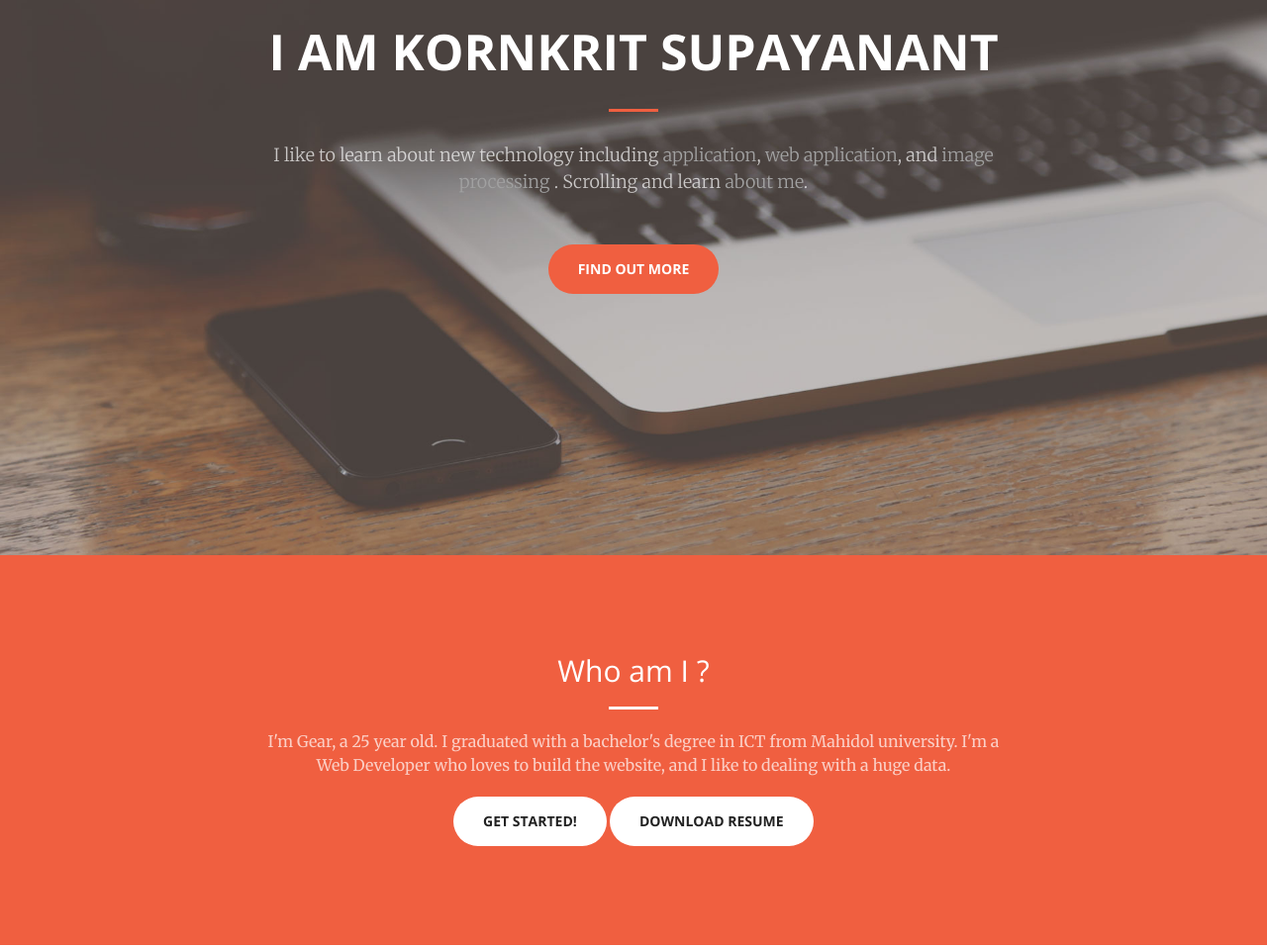
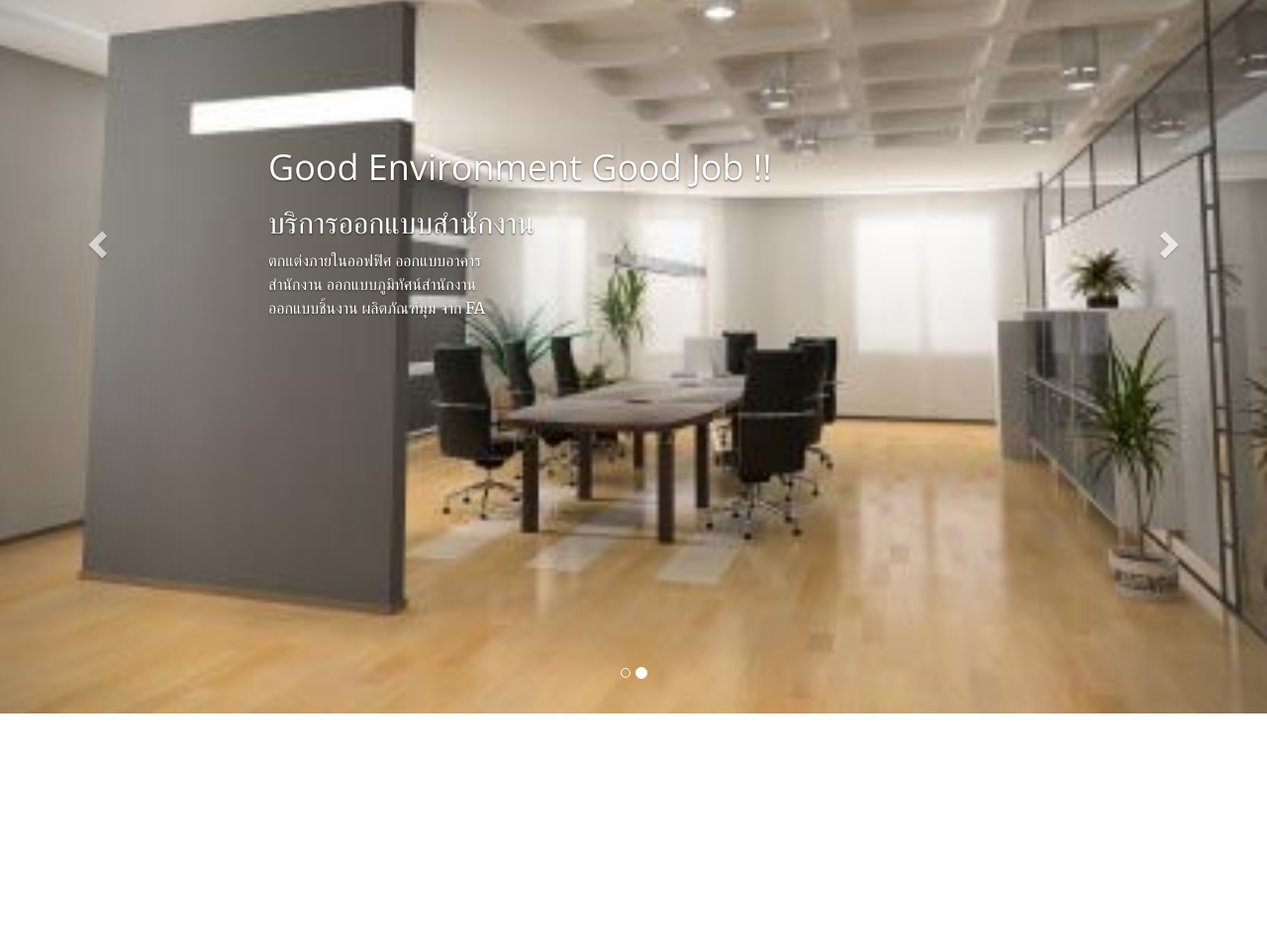
Before and after one commit to kornkrit/profile, a website: page index.html in a window 1280 px wide. Shown: the part 239-1197 px from the top of the page at 99% size. Drawn offline with nearby package versions, Linux system fonts and the light colour scheme; a script that the page names is missing.

Commit message:
Website Initailize

```diff
--- a/css/creative.css
+++ b/css/creative.css
@@ -436,3 +436,24 @@ ul.fa-ul li{
   width:100%;
   border-top:1px solid gray;
 }
+
+.carousel-caption {
+    position: absolute;
+    top: 0;
+    display: -webkit-box;
+    display: -moz-box;
+    display: -ms-flexbox;
+    display: -webkit-flex;
+    display: flex;
+    -webkit-box-align: center;
+    -moz-box-align: center;
+    -ms-flex-align: center;
+    -webkit-align-items: center;
+    align-items: center;
+    height: 100%;
+}
+
+.carousel-image{
+    width: 100%;
+    height:100%;
+}
--- a/index.html
+++ b/index.html
@@ -36,7 +36,6 @@
 </head>
 
 <body id="page-top">
-
     <nav id="mainNav" class="navbar navbar-default navbar-fixed-top">
         <div class="container-fluid">
             <!-- Brand and toggle get grouped for better mobile display -->
@@ -71,38 +70,54 @@
         </div>
         <!-- /.container-fluid -->
     </nav>
+    <div id="myCarousel" class="carousel slide" data-ride="carousel">
+        <!-- Indicators -->
+        <ol class="carousel-indicators">
+            <li data-target="#myCarousel" data-slide-to="0" class="active"></li>
+            <li data-target="#myCarousel" data-slide-to="1"></li>
+        </ol>
 
-    <header>
-        <div class="header-content">
-            <div class="header-content-inner">
-                <h1 id="homeHeading">I am Kornkrit Supayanant</h1>
-                <hr>
-                <p>I like to learn about new technology including
-                    <span class="bolder-gray"> application</span>,
-                    <span class="bolder-gray">web application</span>, and
-                    <span class="bolder-gray">image processing </span>.
-                    Scrolling and learn <span class="bolder-gray">about me</span>.</p>
-                <a href="#about" class="btn btn-primary btn-xl page-scroll">Find Out More</a>
-            </div>
-        </div>
-    </header>
-
-    <section class="bg-primary" id="about">
-        <div class="container">
-            <div class="row">
-                <div class="col-lg-8 col-lg-offset-2 text-center">
-                    <h2 class="section-heading">Who am I ?</h2>
-                    <hr class="light">
-                    <p class="text-faded">
-                     I'm Gear, a <span id="age"></span> year old. I graduated with a bachelor's degree in ICT from Mahidol university.
-                     I'm a Web Developer who loves to build the website, and I like to dealing with a huge data.
-                    </p>
-
-                    <a href="#resume" class="page-scroll btn btn-default btn-xl sr-button">Get Started!</a>
-                    <a href="Resume.pdf" target="_blank" class="page-scroll btn btn-default btn-xl sr-button">Download Resume</a>
+        <!-- Wrapper for slides -->
+        <div class="carousel-inner">
+            <div class="item active">
+                <img src="img/building.jpg" class="carousel-image">
+                <div class="container text-center">
+                    <div class="carousel-caption">
+                        <div class="container text-center">
+                            <h1>FA OFFICE DESIGN</h1>
+                            <h1>บริการออกแบบสำนักงาน</h1>
+                        </div>
+                    </div>
                 </div>
             </div>
+
+            <div class="item">
+                <img src="img/office.jpg" class="carousel-image">
+                <div class="container text-center">
+                    <div class="carousel-caption">
+                        <div class="container text-left">
+                            <h1>Good Environment Good Job !!</h1>
+                            <h2>บริการออกแบบสำนักงาน</h2>
+                            <p>ตกแต่งภายในออฟฟิศ ออกแบบอาคาร<br/>สำนักงาน ออกแบบภูมิทัศน์สำนักงาน<br/> ออกแบบชิ้นงาน ผลิตภัณฑ์มุม จาก FA</p>
+                        </div>
+                    </div>
+                </div>
+            </div>
+
         </div>
+
+        <!-- Left and right controls -->
+        <a class="left carousel-control" href="#myCarousel" data-slide="prev">
+            <span class="glyphicon glyphicon-chevron-left"></span>
+            <span class="sr-only">Previous</span>
+        </a>
+        <a class="right carousel-control" href="#myCarousel" data-slide="next">
+            <span class="glyphicon glyphicon-chevron-right"></span>
+            <span class="sr-only">Next</span>
+        </a>
+    </div>
+    <section id="about">
+
     </section>
 
     <section id="resume">
```
Also changed, not shown: img/building.jpg (added), img/office.jpg (added).
